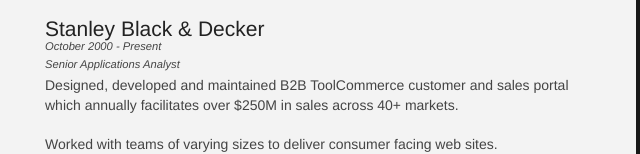
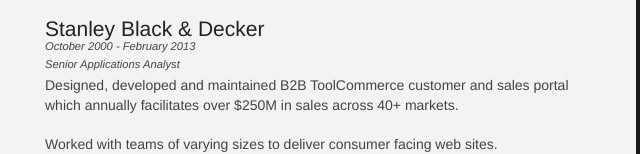
Before and after one commit to joelowrance/joelowrance.github.com, a plain HTML site: page index.html in a window 1280 px wide. Shown: the part 651-805 px from the top of the page, 424-1064 px from the left. Drawn offline with nearby package versions, Linux system fonts and the light colour scheme.

Commit message:
update dates.

```diff
--- a/index.html
+++ b/index.html
@@ -104,7 +104,7 @@
 
 
                 <h2>Stanley Black &amp; Decker</h2>
-                <p class="subDetails">October 2000 - Present</p>
+                <p class="subDetails">October 2000 - February 2013</p>
                 <p class="subDetails">Senior Applications Analyst</p>
                 <p>Designed, developed and maintained B2B ToolCommerce customer and sales portal which annually facilitates over $250M in sales across 40+ markets.</p>
                 <p>Worked with teams of varying sizes to deliver consumer facing web sites.</p>
```
